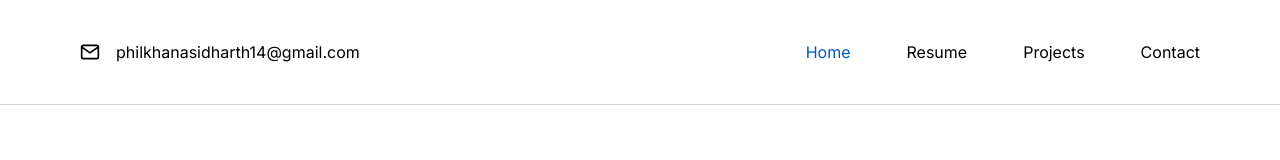
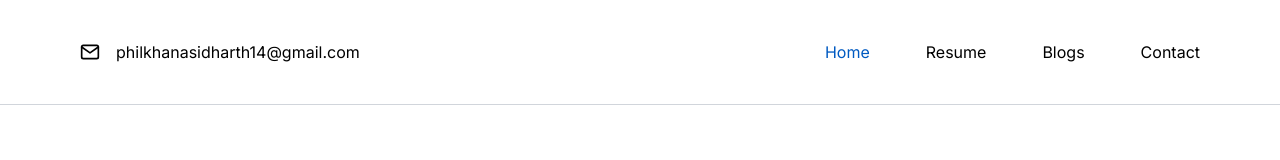
Before and after one commit to psidh/Domain, a Next.js app: page / in a window 1280 px wide. Shown: the top 160 px of the page. Built offline with nearby package versions, Linux system fonts and the light colour scheme.

Commit message:
navbar updated

```diff
--- a/src/app/components/Blog.js
+++ b/src/app/components/Blog.js
@@ -4,6 +4,7 @@ import blogPosts from "src/app/data/blogPosts";
 
 const Blog = () => {
   return (
+  <main id="blog">
   <div className="container mx-auto px-16 py-12">
     <h2 className="md:text-4xl text-2xl font-semibold mb-8">Blog Posts</h2>
       <div className="grid gap-6">
@@ -16,6 +17,7 @@ const Blog = () => {
         ))}
       </div>
     </div>
+    </main>
   );
 };
 
--- a/src/app/components/Footer.js
+++ b/src/app/components/Footer.js
@@ -2,6 +2,7 @@ import React from 'react';
 
 const Footer = () => {
   return (
+  <main id="footer">
     <div className="bg-white dark:bg-black">
       <div className="py-16 px-8 lg:px-36 border-t-[0.05em] flex lg:flex-row flex-col gap-12 lg:gap-0 justify-between items-center">
         <div className="flex gap-12">
@@ -98,6 +99,7 @@ const Footer = () => {
         </div>
       </div>
     </div>
+    </main>
   );
 };
 
--- a/src/app/components/NavBar.js
+++ b/src/app/components/NavBar.js
@@ -1,6 +1,9 @@
 import React from 'react';
 
 const NavBar = () => {
+
+
+
   return (
     <div className="bg-white dark:bg-black">
       <div className="mx-8 lg:mx-20 flex justify-between py-10">
@@ -27,8 +30,8 @@ const NavBar = () => {
         <div className="gap-14 hidden lg:flex">
           <a className="text-[#005AC1]" href="/">Home</a>
           <a className="" href="/#resume">Resume</a>
-          <a className="" href="/#achievements">Projects</a>
-          <a className="" href="src/app/pages/contact.js">Contact</a>
+          <a className="" href="/#blog">Blogs</a>
+          <a className="" href="/#footer">Contact</a>
         </div>
         <svg
           xmlns="http://www.w3.org/2000/svg"
--- a/src/app/components/Resume.js
+++ b/src/app/components/Resume.js
@@ -29,7 +29,8 @@ const Resume = () => {
   ];
 
   return (
-   <div className="bg-white dark:bg-black">
+  <main id="resume">
+  <div className="bg-white dark:bg-black">
     <div className="py-10 px-8 lg:px-36">
     <h2 className="md:text-4xl text-3xl font-semibold my-4 text-center md:text-left">Resume</h2>
       <section className="my-8">
@@ -116,6 +117,7 @@ const Resume = () => {
     </div>
     </div>
    </div>
+  </main>
   );
 };
 
--- a/src/app/components/TopIntro.js
+++ b/src/app/components/TopIntro.js
@@ -54,8 +54,8 @@ const TopIntro = () => {
               <span className="inline-flex opacity-50 text-2xl font-light blinking">|</span>
             </p>
           </div>
-          <button className="mt-4 mb-10 bg-green-500 hover:bg-black dark:hover:bg-white dark:hover:text-black  hover:text-white text-white py-2 px-8 rounded-3xl">
-          <span className="text-xl">Connect</span>
+          <button  className="mt-4 mb-10 bg-green-500 hover:bg-black dark:hover:bg-white dark:hover:text-black  hover:text-white text-white py-2 px-8 rounded-3xl">
+          <span className="text-xl"> <a href="mailto:philkhanasidharth14@gmail.com"> Connect </a></span>
           </button>
       </section>
     </main>
```
